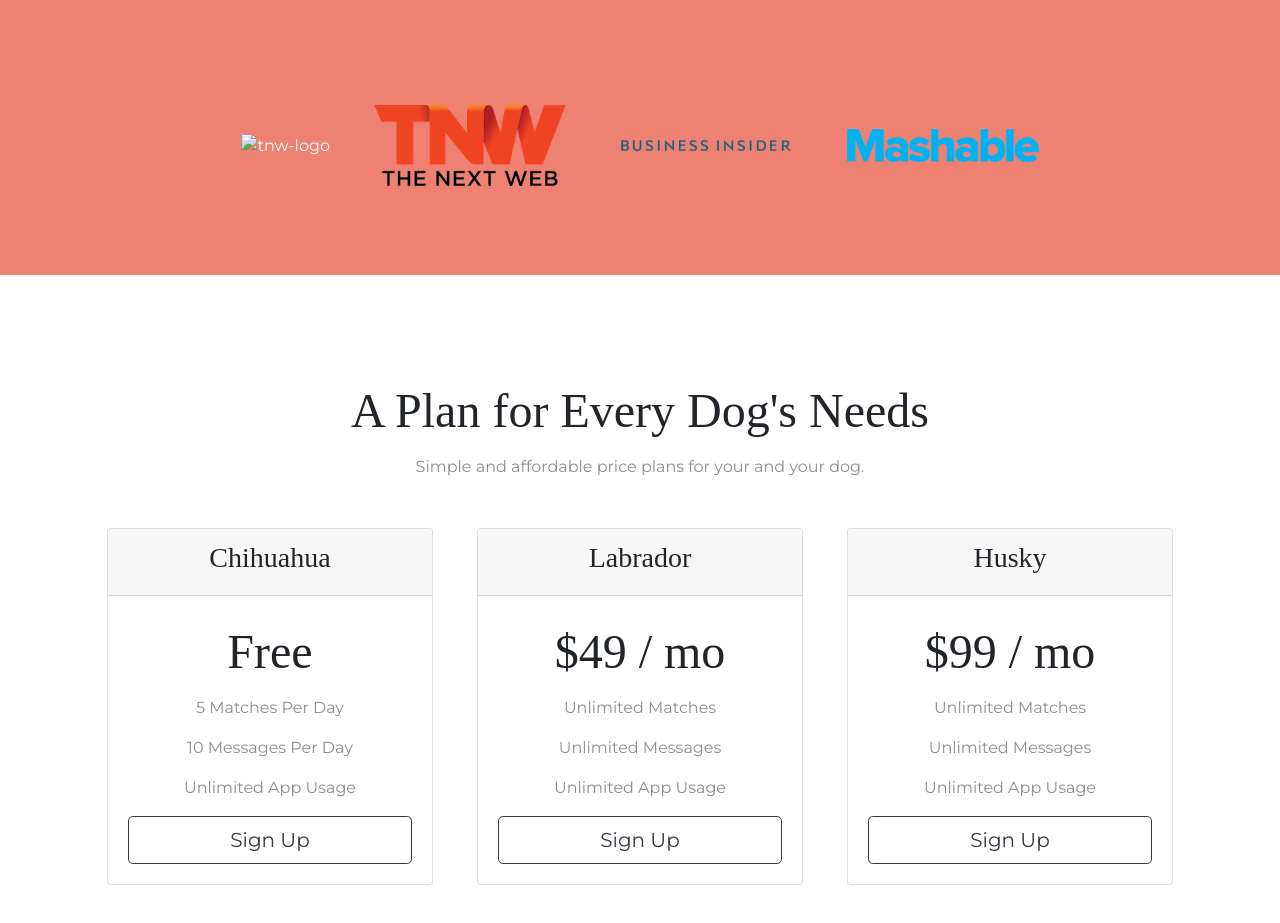
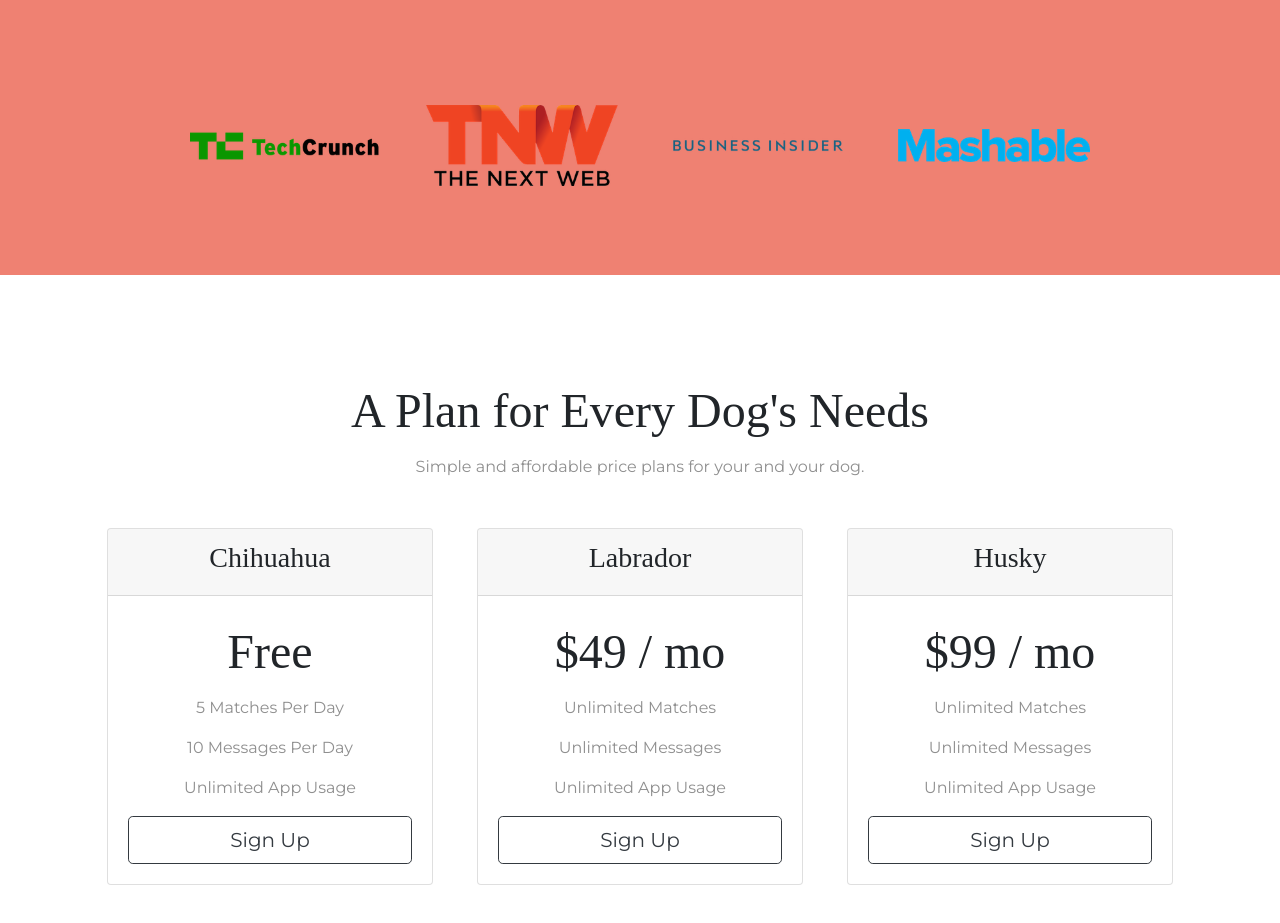
Before and after one commit to zebok/tindog, a plain HTML site: page index.html in a window 1280 px wide. Shown: the part 1440-2363 px from the top of the page. Drawn offline with nearby package versions, Linux system fonts and the light colour scheme.

Commit message:
Add files via upload

```diff
--- a/index.html
+++ b/index.html
@@ -143,7 +143,7 @@
   <!-- Press -->
 
   <section class="colored-section" id="press">
-    <img class="press-logo" src="images/TechCrunch.png." alt="tnw-logo">
+    <img class="press-logo" src="images/techcrunch.png" alt="tc-logo">
     <img class="press-logo" src="images/tnw.png" alt="tnw-logo">
     <img class="press-logo" src="images/bizinsider.png" alt="biz-insider-logo">
     <img class="press-logo" src="images/mashable.png" alt="mashable-logo">
```
Also changed, not shown: images/techcrunch.png (added).
